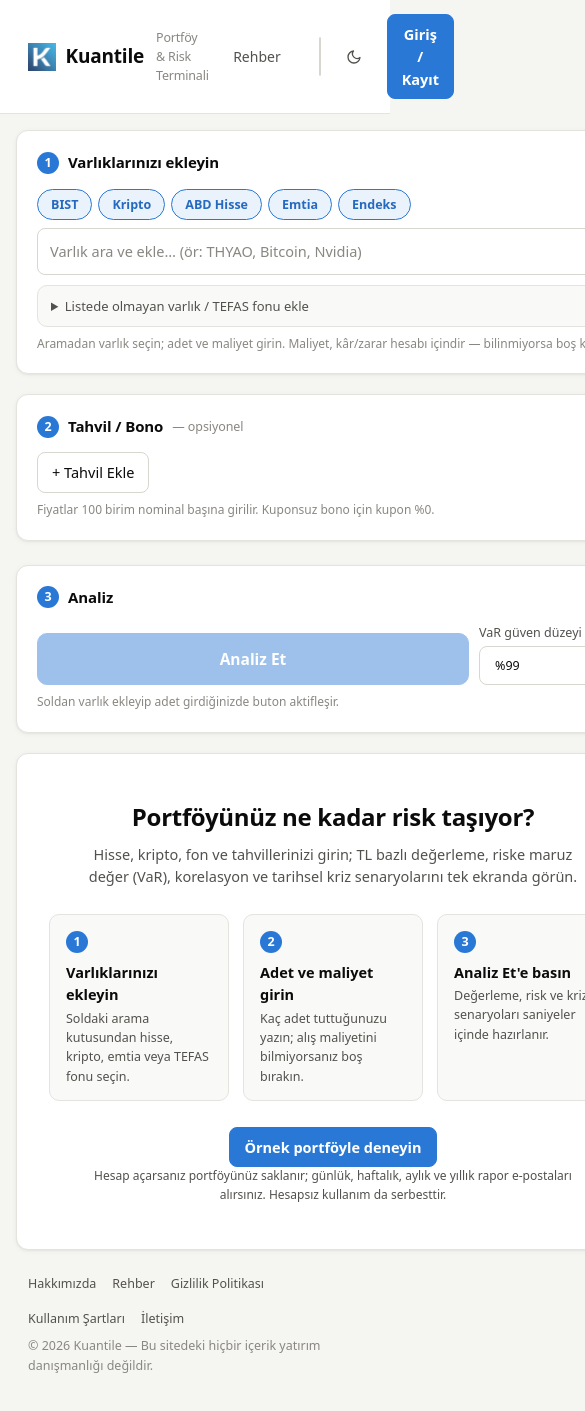
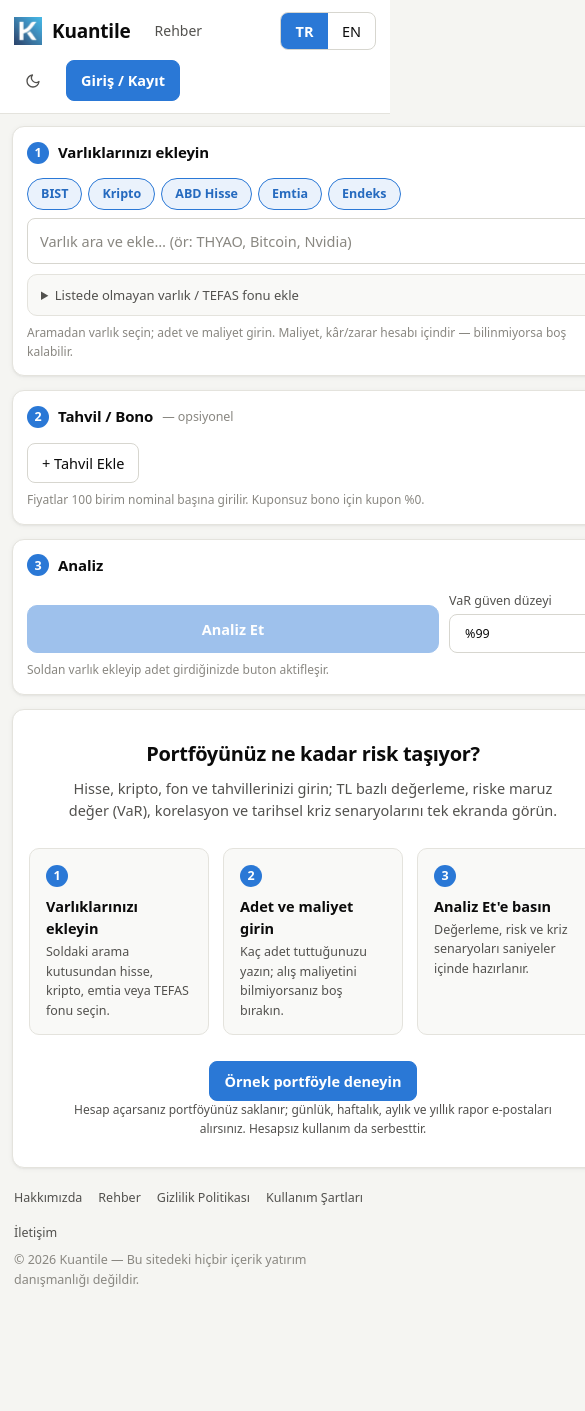
Before and after one commit to wal3ska/kuantileV2, a React (Vite) app in the folder frontend/: page / in a window 390 px wide. Shown: the top 1411 px of the page, 585 px wide, since content can reach past the window. After the commit the page ends 1317 px from the top, so only its background shows below. Built offline with nearby package versions, Linux system fonts and the light colour scheme.

Commit message:
mobile polish

```diff
--- a/frontend/index.html
+++ b/frontend/index.html
@@ -2,7 +2,7 @@
 <html lang="tr">
   <head>
     <meta charset="UTF-8" />
-    <meta name="viewport" content="width=device-width, initial-scale=1.0" />
+    <meta name="viewport" content="width=device-width, initial-scale=1.0, viewport-fit=cover" />
     <meta name="description" content="Kuantile — çoklu varlık portföyleri için TL bazlı değerleme, VaR, durasyon ve stres testi terminali." />
     <title>Kuantile | Portföy & Risk Terminali</title>
     <script async src="https://pagead2.googlesyndication.com/pagead/js/adsbygoogle.js?client=ca-pub-8772857624852631"
--- a/frontend/src/App.tsx
+++ b/frontend/src/App.tsx
@@ -235,7 +235,6 @@ export default function App() {
         <Logo />
         <a href={lang === "en" ? "/en/guides/" : "/rehber/"} className="navlink">{t("navGuide")}</a>
         <div className="spacer" />
-        {notice && <div className={`msg ${notice.kind}`}>{notice.text}</div>}
         <LangSwitch lang={lang} setLang={(l) => {
           setLang(l);
           if (user) api.setLang(l).catch(() => { /* dil tercihi arka planda; hata kritik değil */ });
@@ -250,6 +249,8 @@ export default function App() {
           onMailPrefs={setMailPrefs}
         />
       </header>
+
+      {notice && <div className={`msg ${notice.kind} toast`}>{notice.text}</div>}
 
       <main className="layout">
         <div className="stack">
--- a/frontend/src/Dashboard.tsx
+++ b/frontend/src/Dashboard.tsx
@@ -228,7 +228,7 @@ export function Dashboard({ data, positions }: { data: AnalyzeResponse; position
       {risk && Object.keys(risk.correlation).length >= 2 && (
         <div className="card">
           <h3>{t("corr")}</h3>
-          <CorrHeatmap matrix={risk.correlation} />
+          <div className="heat-scroll"><CorrHeatmap matrix={risk.correlation} /></div>
           <p className="section-note">{t("corrNote")}</p>
         </div>
       )}
--- a/frontend/src/styles.css
+++ b/frontend/src/styles.css
@@ -65,8 +65,9 @@ body {
 .topbar {
   display: flex;
   align-items: center;
-  gap: 14px;
-  padding: 14px 28px;
+  flex-wrap: wrap;
+  gap: 10px 14px;
+  padding: calc(12px + env(safe-area-inset-top)) clamp(14px, 3vw, 28px) 12px;
   border-bottom: 1px solid var(--border);
   background: var(--surface);
   position: sticky;
@@ -90,6 +91,10 @@ body {
   font-weight: 400;
   color: var(--muted);
   margin-left: 2px;
+}
+
+@media (max-width: 760px) {
+  .logo .tag { display: none; }
 }
 
 .topbar .spacer { flex: 1; }
@@ -489,6 +494,17 @@ table.tbl {
 }
 
 .msg { font-size: 12.5px; padding: 8px 11px; border-radius: 8px; }
+
+/* Bildirimler sabit toast olarak yüzer — yerleşimi itmez */
+.toast {
+  position: fixed;
+  top: calc(64px + env(safe-area-inset-top));
+  left: 50%;
+  transform: translateX(-50%);
+  z-index: 90;
+  max-width: min(92vw, 460px);
+  box-shadow: var(--pop-shadow);
+}
 .msg.ok { background: rgba(12, 163, 12, 0.14); color: var(--delta-up); }
 .msg.err { background: rgba(208, 59, 59, 0.14); color: var(--status-critical); }
 .msg.info { background: var(--accent-soft); color: var(--accent-strong); }
@@ -598,3 +614,25 @@ details.acc .inner { padding: 13px; display: flex; flex-direction: column; gap:
 .site-footer a:hover { color: var(--accent-strong); }
 
 .site-footer p { margin: 0; }
+
+
+/* ---------- mobil ince ayar ---------- */
+
+.heat-scroll { overflow-x: auto; padding-bottom: 4px; }
+
+@media (max-width: 700px) {
+  .layout { padding: 12px; gap: 14px; }
+  .stack { gap: 14px; }
+  .card { padding: 14px; }
+  .tiles { grid-template-columns: repeat(auto-fit, minmax(150px, 1fr)); gap: 10px; }
+  .tile { padding: 12px 14px; }
+  .tile .v { font-size: 19px; }
+  .tile .v.hero { font-size: 23px; }
+  .empty { padding: 28px 16px; }
+  .empty h2 { font-size: 20px; }
+  .hbar-row { grid-template-columns: 92px 1fr 76px; gap: 6px; }
+  .hbar-label, .hbar-val { font-size: 11.5px; }
+  .userchip { flex-wrap: wrap; row-gap: 6px; justify-content: flex-end; font-size: 12.5px; }
+  .site-footer { padding: 8px 14px 28px; }
+  button.big { font-size: 14.5px; padding: 12px; }
+}
```
